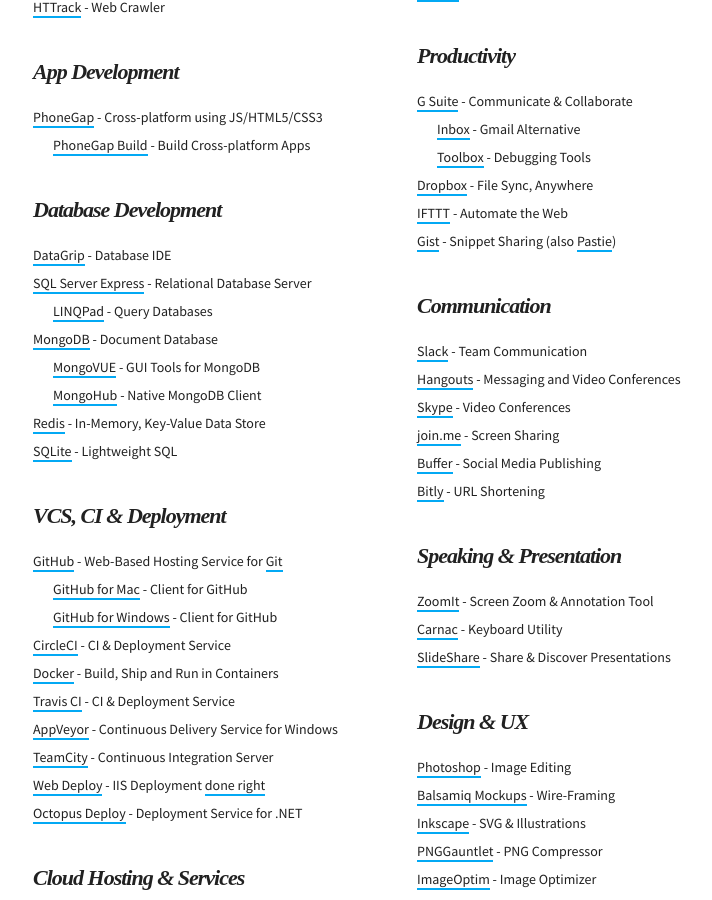
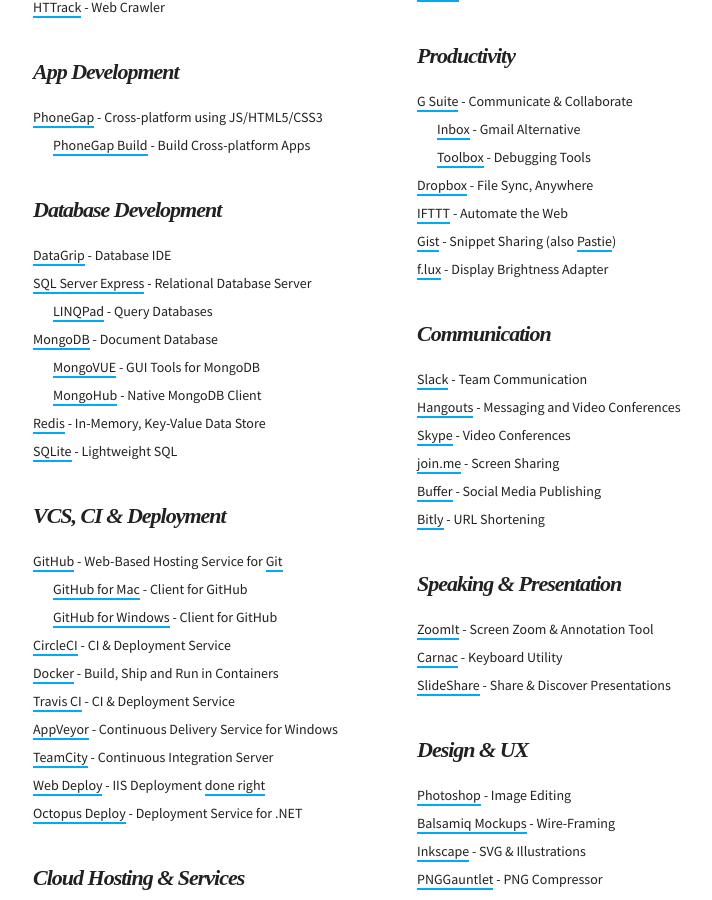
Before and after one commit to martinbuberl/martinbuberl.github.io, a Jekyll site: the page built from resources.md, in a window 1280 px wide and 900 px high, scrolled down 1864 px. Shown: the whole window, without its empty margins (232-944 px from the left). Built offline with Jekyll 4.4.1, drawn with Linux system fonts in a browser that asks for light colours; nearby versions of some CDN libraries; some web fonts are replaced.

Commit message:
Added f.lux

```diff
--- a/resources.md
+++ b/resources.md
@@ -231,6 +231,7 @@ Here are my bookmarks of software and services, the essentials if you will, for
       <li><a target="_blank" href="https://db.tt/lwHYI3m">Dropbox</a> - File Sync, Anywhere</li>
       <li><a target="_blank" href="https://ifttt.com/">IFTTT</a> - Automate the Web</li>
       <li><a target="_blank" href="https://gist.github.com/">Gist</a> - Snippet Sharing (also <a target="_blank" href="http://pastie.org/">Pastie</a>)</li>
+      <li><a target="_blank" href="https://justgetflux.com/">f.lux</a> - Display Brightness Adapter</li>
     </ul>
   </div>
   <div class="wrapper">
```
